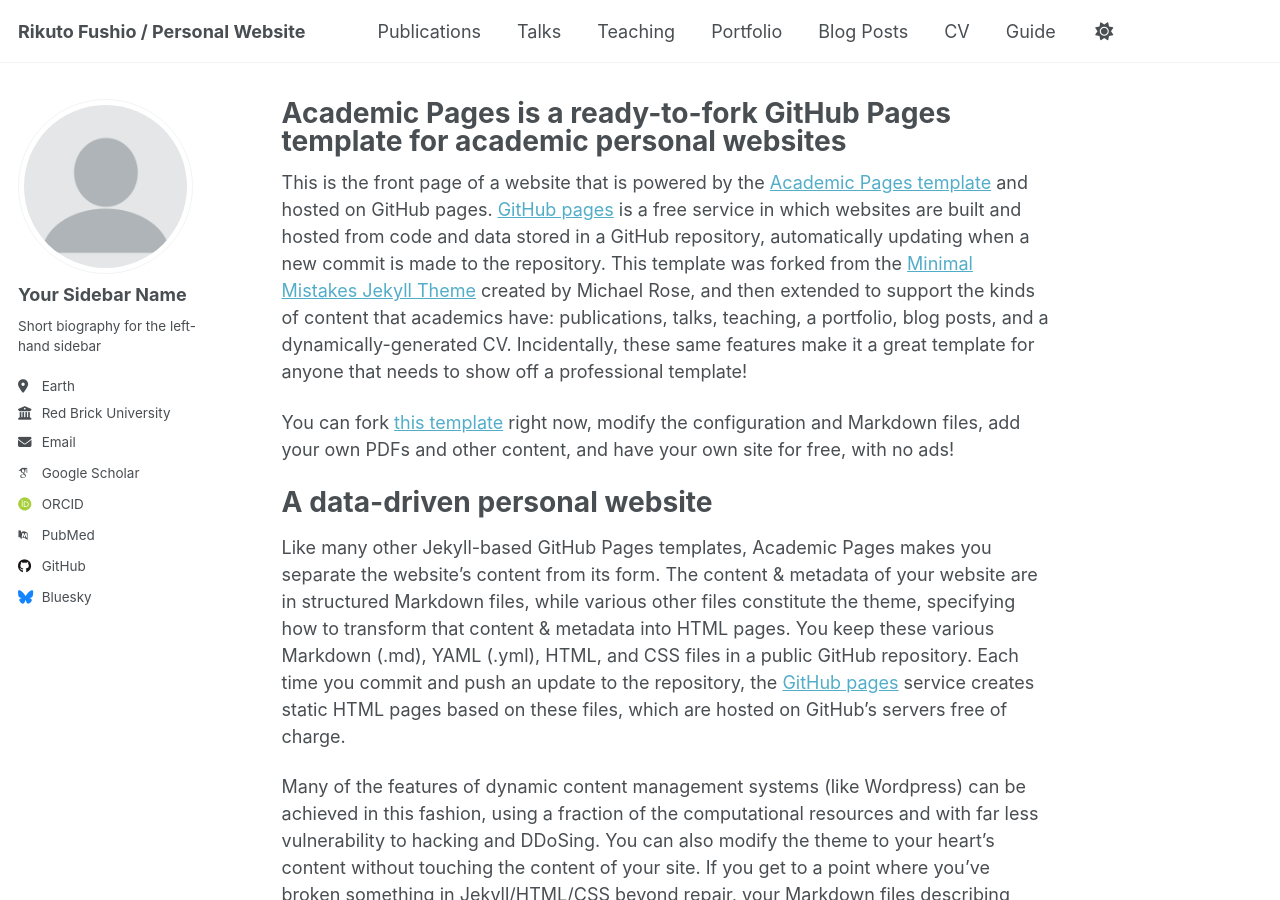
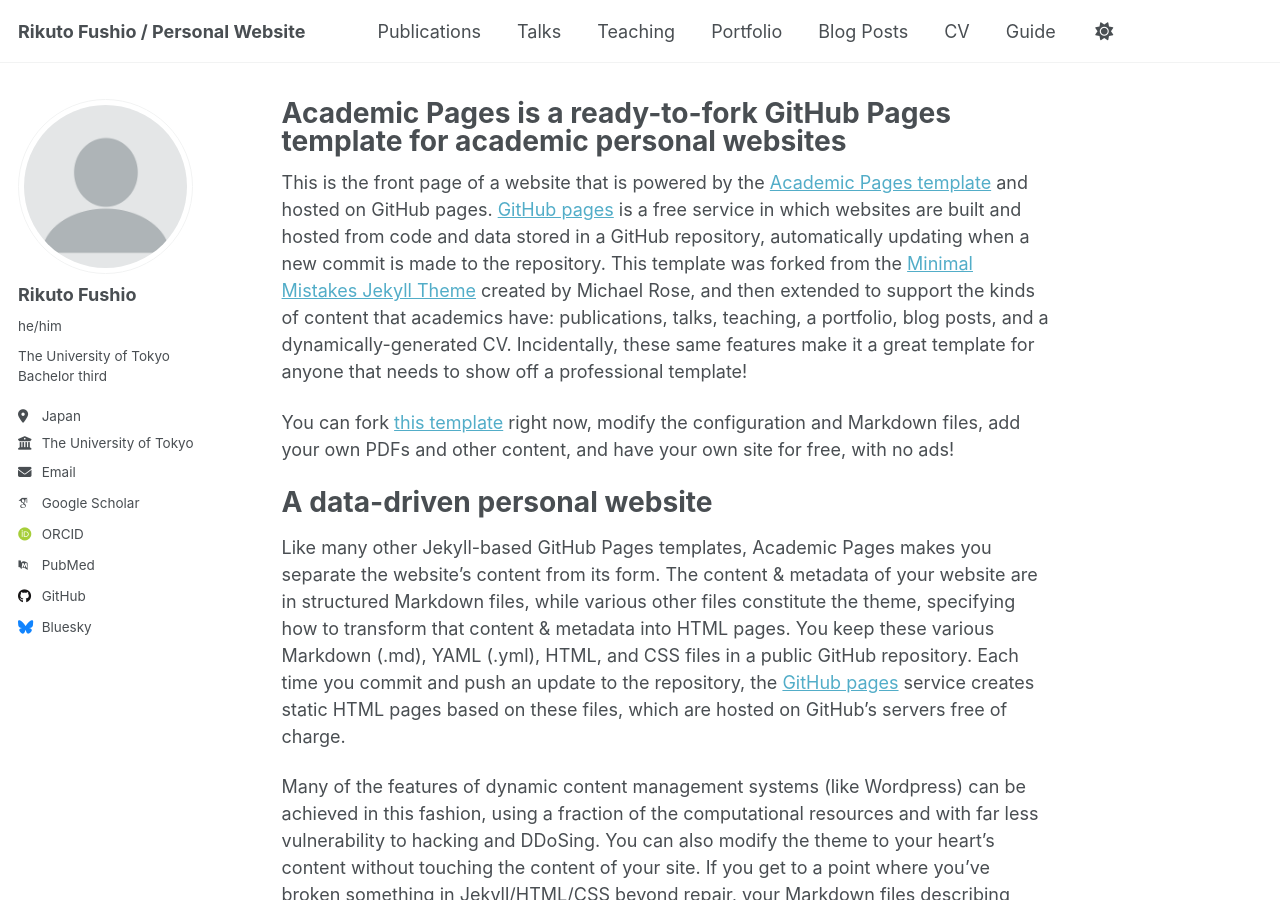
Before and after one commit to rfushio/rfushio.github.io, a Jekyll site: the page built from _pages/about.md, in a window 1280 px wide and 900 px high. Built offline with Jekyll 4.4.1, drawn with Linux system fonts in a browser that asks for light colours; some web fonts are replaced; a script that is not in the unit is left out.

Commit message:
Update _config.yml3

```diff
--- a/_config.yml
+++ b/_config.yml
@@ -23,13 +23,13 @@ repository               : "academicpages/academicpages.github.io"
 author:
   # Biographic information
   avatar           : "profile.png"
-  name             : "Your Sidebar Name"
-  pronouns         : # example: "she/her"
-  bio              : "Short biography for the left-hand sidebar"
-  location         : "Earth"
-  employer         : "Red Brick University"
+  name             : "Rikuto Fushio"
+  pronouns         : "he/him"
+  bio              : "The University of Tokyo Bachelor third"
+  location         : "Japan"
+  employer         : "The University of Tokyo"
   uri              : # URL
-  email            : "none@example.org"
+  email            : "rikutofushio@gmail.com"
 
   # Academic websites
   academia         : # URL
```
